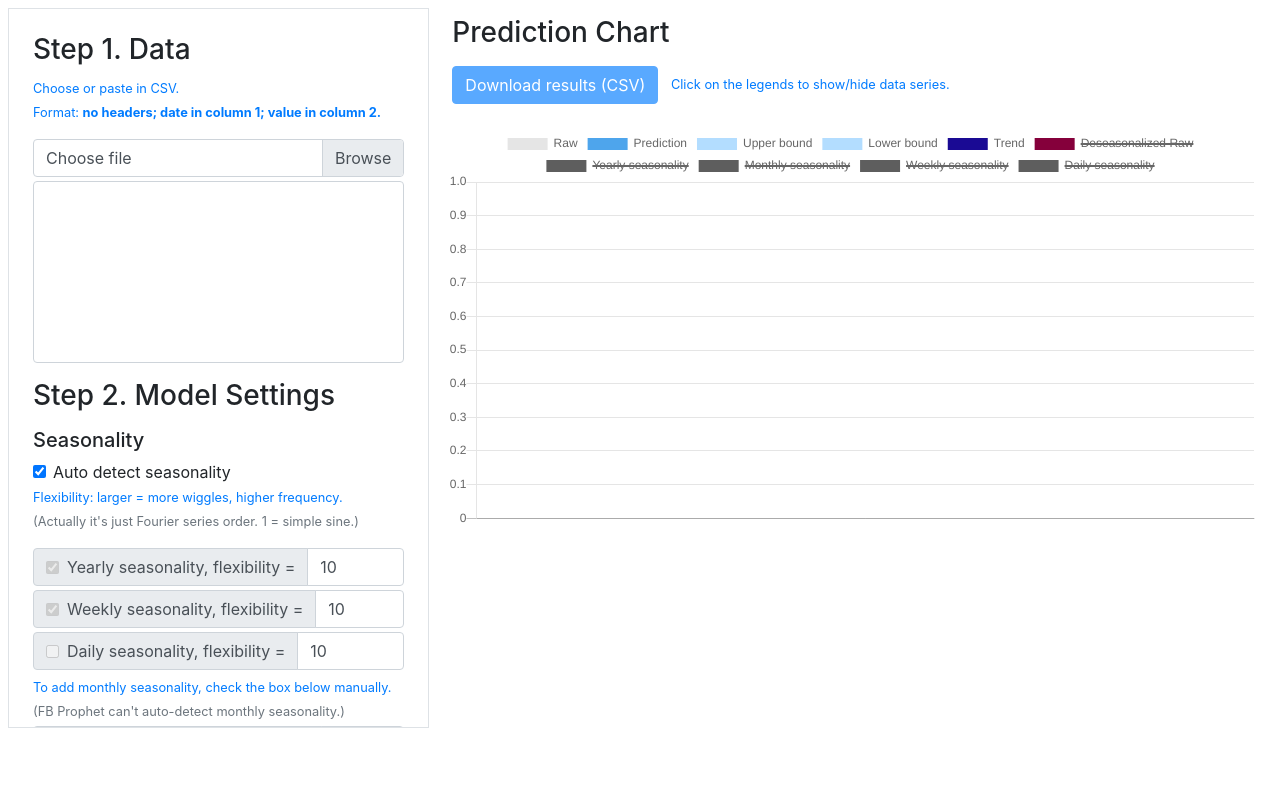
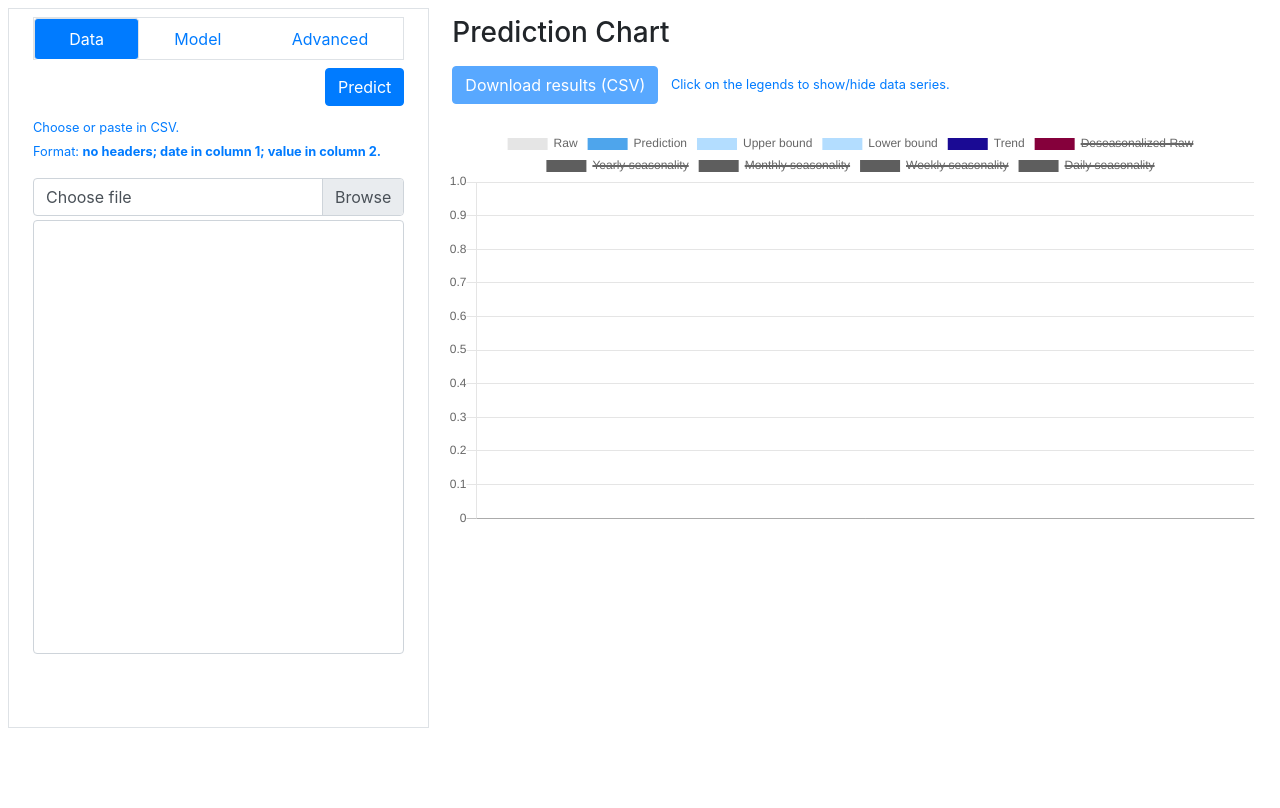
Before and after one commit to jeffacce/fbprophet-gui, a Flask app: page / in a window 1280 px wide. Shown: the part 56-864 px from the top of the page. Run offline with Flask 2, Linux system fonts and the light colour scheme.

Commit message:
rearrange options into tabs

```diff
--- a/static/scripts/index.js
+++ b/static/scripts/index.js
@@ -295,6 +295,10 @@ function checkValidity() {
             return false;
         }
     }
+    if ($('#raw-data')[0].value.length == 0) {
+        alert('Please provide data first.')
+        return false;
+    }
     return true;
 }
 
@@ -326,25 +330,16 @@ $('#raw-data-file-input').change(() => {
 });
 
 $('#submit-button').on('click', () => {
-    checkValidity();
-    sendRequest();
-    $('#submit-button')[0].disabled = true;
-    $('#download-button')[0].disabled = true;
-    $("#spinner-running")[0].hidden = false;
+    if (checkValidity()) {
+        sendRequest();
+        $('#submit-button')[0].disabled = true;
+        $('#download-button')[0].disabled = true;
+        $("#spinner-running")[0].hidden = false;
+    }
 });
 
 $('#download-button').on('click', () => {
     download('prediction.csv', pred_csv);
 });
 
-$('#more-settings-a').on('click', () => {
-    var hiddenState = !$('#more-settings-div')[0].hidden;
-    $('#more-settings-div')[0].hidden = hiddenState;
-    if (hiddenState) {
-        $('#more-settings-title')[0].innerText = "+ More Settings";
-    } else {
-        $('#more-settings-title')[0].innerText = "– More Settings";
-    }
-});
-
 renderChart({});
--- a/templates/index.html
+++ b/templates/index.html
@@ -5,6 +5,7 @@
     <meta charset="utf-8">
     <link rel="stylesheet" href="https://cdn.jsdelivr.net/npm/bootstrap@4.5.0/dist/css/bootstrap.min.css" integrity="sha384-9aIt2nRpC12Uk9gS9baDl411NQApFmC26EwAOH8WgZl5MYYxFfc+NcPb1dKGj7Sk" crossorigin="anonymous">
     <script src="https://cdn.jsdelivr.net/npm/jquery@3.5.1/dist/jquery.min.js" crossorigin="anonymous"></script>
+    <script src="https://cdn.jsdelivr.net/npm/bootstrap@4.5.3/dist/js/bootstrap.bundle.min.js" integrity="sha384-ho+j7jyWK8fNQe+A12Hb8AhRq26LrZ/JpcUGGOn+Y7RsweNrtN/tE3MoK7ZeZDyx" crossorigin="anonymous"></script>
     <script src="{{ url_for('static', filename="scripts/papaparse.min.js") }}"></script>
     <script src="https://cdn.jsdelivr.net/npm/chart.js@2.9.4/dist/Chart.min.js"></script>
     <style>
@@ -22,10 +23,28 @@
     </nav>
 
     <div class="row m-2" style="height: 100%;">
-        <div class="container-fluid m-0 col-4 p-4 border" style="overflow: auto; height: 90%">
+        <div class="container m-0 col-4 pl-4 pr-4 pt-2 border" style="overflow: auto; height: 90%">
             <form>
-                <div class="form-group">
-                    <h3 for="raw-data">Step 1. Data</h3>
+                <div>
+                    <nav>
+                        <div class="nav nav-tabs nav-fill nav-pills mb-2 border" id="nav-tab" role="tablist">
+                            <a class="nav-item nav-link active" id="nav-data-tab" data-toggle="tab" href="#nav-data" role="tab" aria-controls="data" aria-selected="true">Data</a>
+                            <a class="nav-item nav-link" id="nav-model-tab" data-toggle="tab" href="#nav-model" role="tab" aria-controls="model" aria-selected="false">Model</a>
+                            <a class="nav-item nav-link" id="nav-advanced-tab" data-toggle="tab" href="#nav-advanced" role="tab" aria-controls="advanced" aria-selected="false">Advanced</a>
+                        </div>
+                    </nav>
+
+                    <div class="input-group mt-2 mb-2 justify-content-end">
+                        <button type="button" class="btn btn-primary" id="submit-button">
+                            <div class="spinner-border spinner-border-sm" role="status" id="spinner-running" hidden>
+                                <span class="sr-only">Running...</span>
+                            </div>
+                            Predict
+                        </button>
+                    </div>
+
+                    <div class="tab-content" id="myTabContent">
+                        <div class="tab-pane fade show active" id="nav-data" role="tabpanel" aria-labelledby="nav-data-tab">
                             <p class="text-primary"><small>
                                 Choose or paste in CSV.<br />
                                 Format: <strong>no headers; date in column 1; value in column 2.</strong>
@@ -34,14 +53,10 @@
                                 <input type="file" class="custom-file-input" id="raw-data-file-input">
                                 <label class="custom-file-label" for="raw-data-file-input" id="raw-data-file-label">Choose file</label>
                             </div>
-                    <textarea class="form-control" rows=8 id="raw-data"></textarea>
+                            <textarea class="form-control" rows=20 id="raw-data"></textarea>
                         </div>
 
-                <h3>Step 2. Model Settings</h3>
-                <div class="form-group">
-                </div>
-
-                <div class="form-group">
+                        <div class="tab-pane fade" id="nav-model" role="tabpanel" aria-labelledby="nav-model-tab">
                             <h5>Seasonality</h5>
                             <div class="form-check">
                                 <input class="form-check-input" type="checkbox" name="seasonality" id="auto-seasonality-input"
@@ -97,11 +112,7 @@
                                     placeholder="10" value="10">
                             </div>
 
-                </div>
-
-
-                <div class="form-group">
-                    <h5>Prediction</h5>
+                            <h5 class="mt-3">Prediction</h5>
                             <div class="input-group mb-1">
                                 <div class="input-group-prepend">
                                     <span class="input-group-text">Predict future</span>
@@ -124,10 +135,8 @@
                                 <label class="form-check-label" for="include-history-input">Include history</label>
                             </div>
                         </div>
-                <hr/>
 
-                <a href="#" id="more-settings-a"><h3 class="text-muted" id="more-settings-title">+ More Settings</h3></a>
-                <div class="form-group" id="more-settings-div" hidden>
+                        <div class="tab-pane fade" id="nav-advanced" role="tabpanel" aria-labelledby="nav-advanced-tab">
                             <h5>Growth Assumption</h5>
                             <div class="form-check form-check-inline">
                                 <input class="form-check-input" type="radio" name="growth" id="growth-linear-input" value="linear"
@@ -207,15 +216,8 @@
                                 <input type="number" min="0" max="100" class="form-control" id="interval-width-input" placeholder="80" value="80">
                             </div>
                         </div>
-                <div class="input-group">
-                    <button type="button" class="btn btn-primary" id="submit-button">
-                        <div class="spinner-border spinner-border-sm" role="status" id="spinner-running" hidden>
-                            <span class="sr-only">Running...</span>
                     </div>
-                        Step 3. Submit and Run
-                    </button>
                 </div>
-
             </form>
         </div>
 
```
Lines whose indentation alone changed are shown as unchanged.
